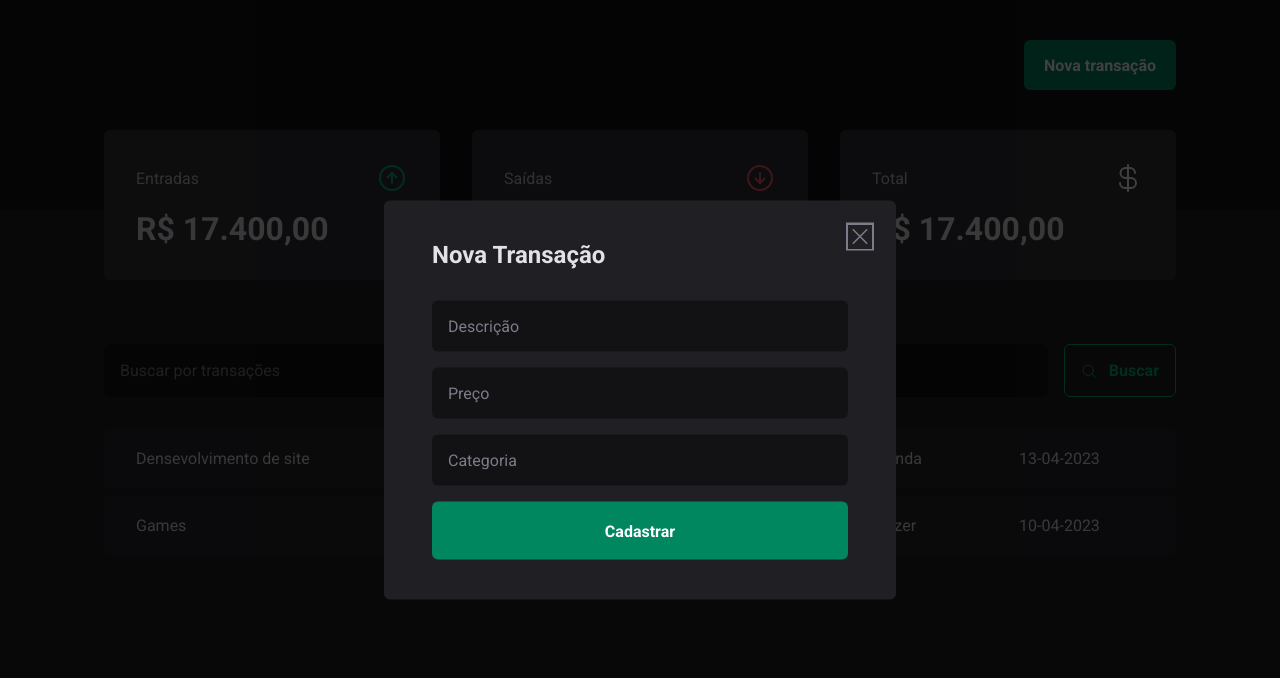
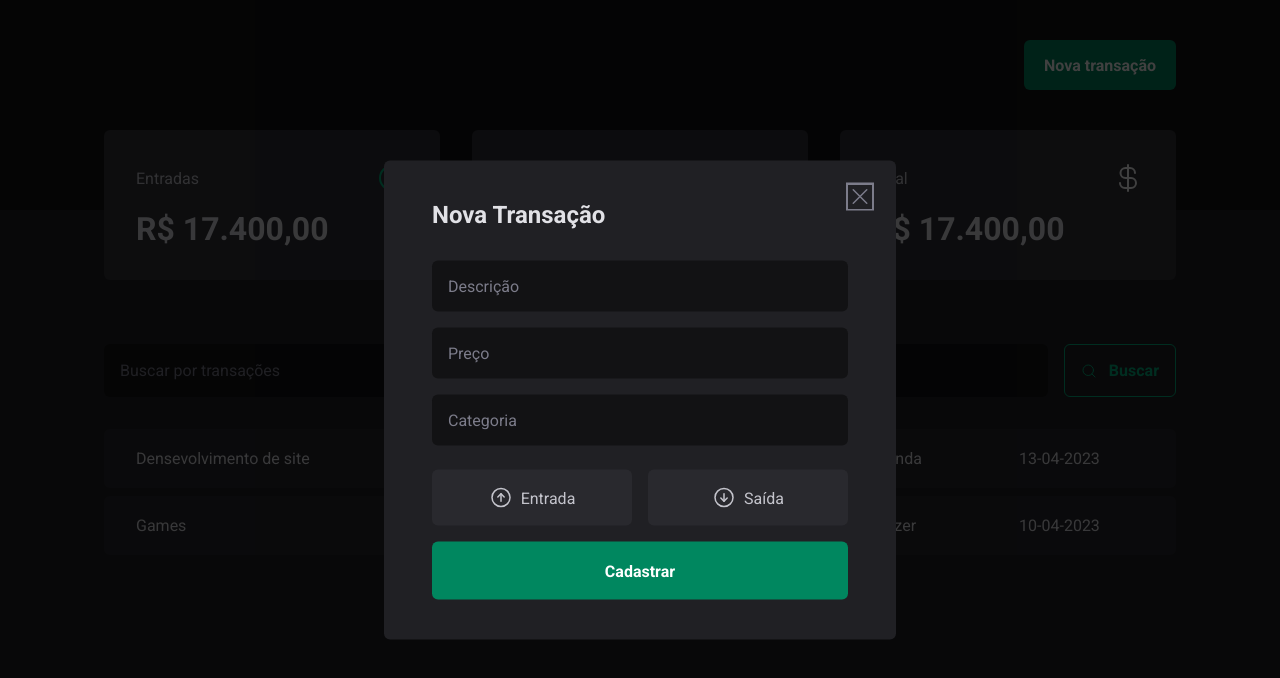
Before and after one commit to rdg-404/dt-money-api, a React (Vite) app: page / in a window 1280 px wide. Both pictures are taken after a click on the button "Nova transação". Shown: the top 678 px of the page. Built offline with nearby package versions, Linux system fonts and the light colour scheme.

Commit message:
cria os botoes de entrada e saida e estiliza

```diff
--- a/src/components/NewTransactionModal/index.tsx
+++ b/src/components/NewTransactionModal/index.tsx
@@ -1,6 +1,6 @@
 import * as Dialog from '@radix-ui/react-dialog';
-import { CloseButton, Content, Overlay } from './style';
-import { X } from 'phosphor-react';
+import { CloseButton, Content, Overlay, TransactionType, TransactionTypeButton } from './style';
+import { ArrowCircleDown, ArrowCircleUp, X } from 'phosphor-react';
 
 
 export function NewTransactionModal(){
@@ -19,6 +19,22 @@ export function NewTransactionModal(){
           <input type="number" placeholder='Preço' required />
           <input type="text" placeholder='Categoria' required />
 
+
+          <TransactionType>
+            <TransactionTypeButton>
+              <ArrowCircleUp size={24}/>
+              Entrada
+            </TransactionTypeButton>
+
+
+            <TransactionTypeButton>
+              <ArrowCircleDown size={24}/>
+              Saída
+            </TransactionTypeButton>
+
+          </TransactionType>
+
+
           <button type='submit'>
             Cadastrar
           </button>
--- a/src/components/NewTransactionModal/style.ts
+++ b/src/components/NewTransactionModal/style.ts
@@ -71,3 +71,23 @@ export const CloseButton = styled(Dialog.Close)`
   line-height: 0;
   color: ${props => props.theme["gray-500"]};
 `
+
+export const TransactionType = styled.div`
+  display: grid;
+  grid-template-columns: repeat(2, 1fr);
+  gap: 1rem;
+  margin-top: 0.5rem;
+`
+
+export const TransactionTypeButton = styled.button`
+  background: ${props => props.theme["gray-700"]};
+  padding: 1rem;
+  display: flex;
+  align-items: center;
+  justify-content: center;
+  gap: 0.5rem;
+  border-radius: 6px;
+  cursor: pointer;
+  border: 0;
+  color: ${props => props.theme["gray-300"]};
+`
```
